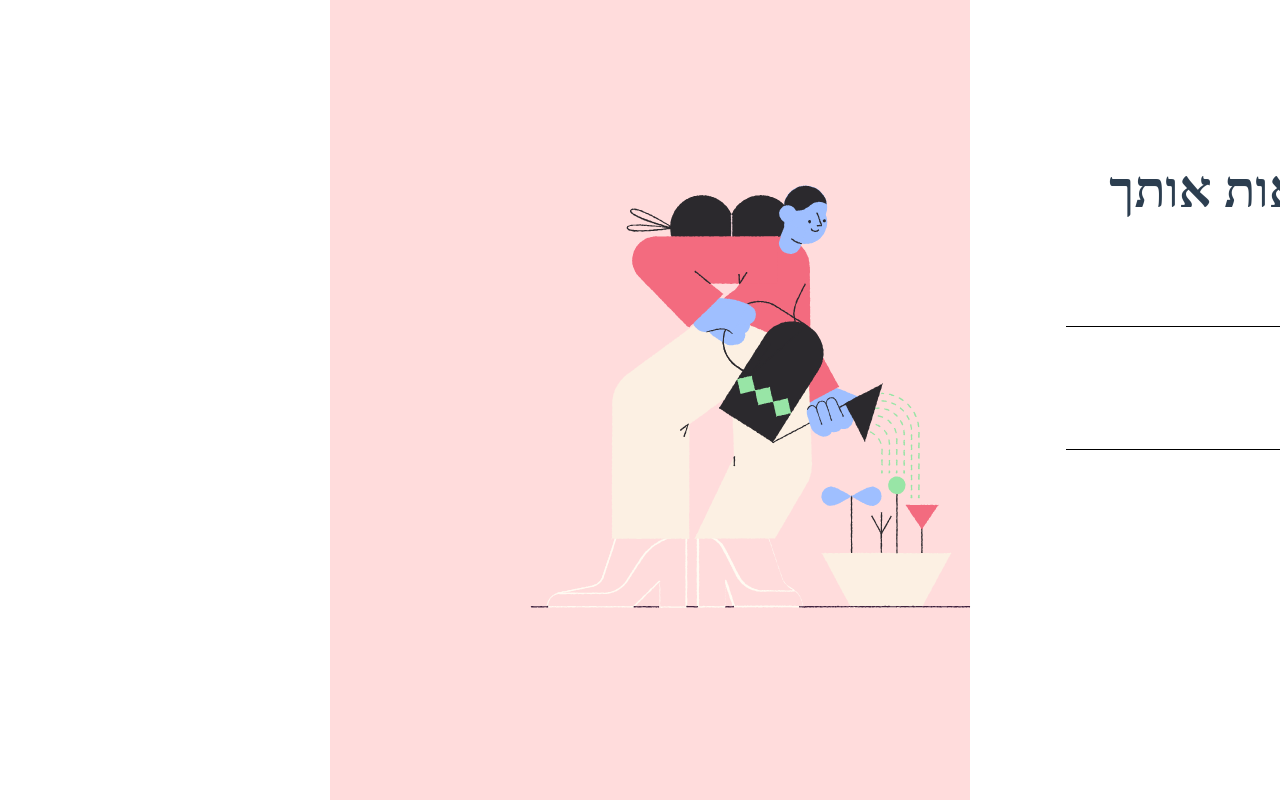
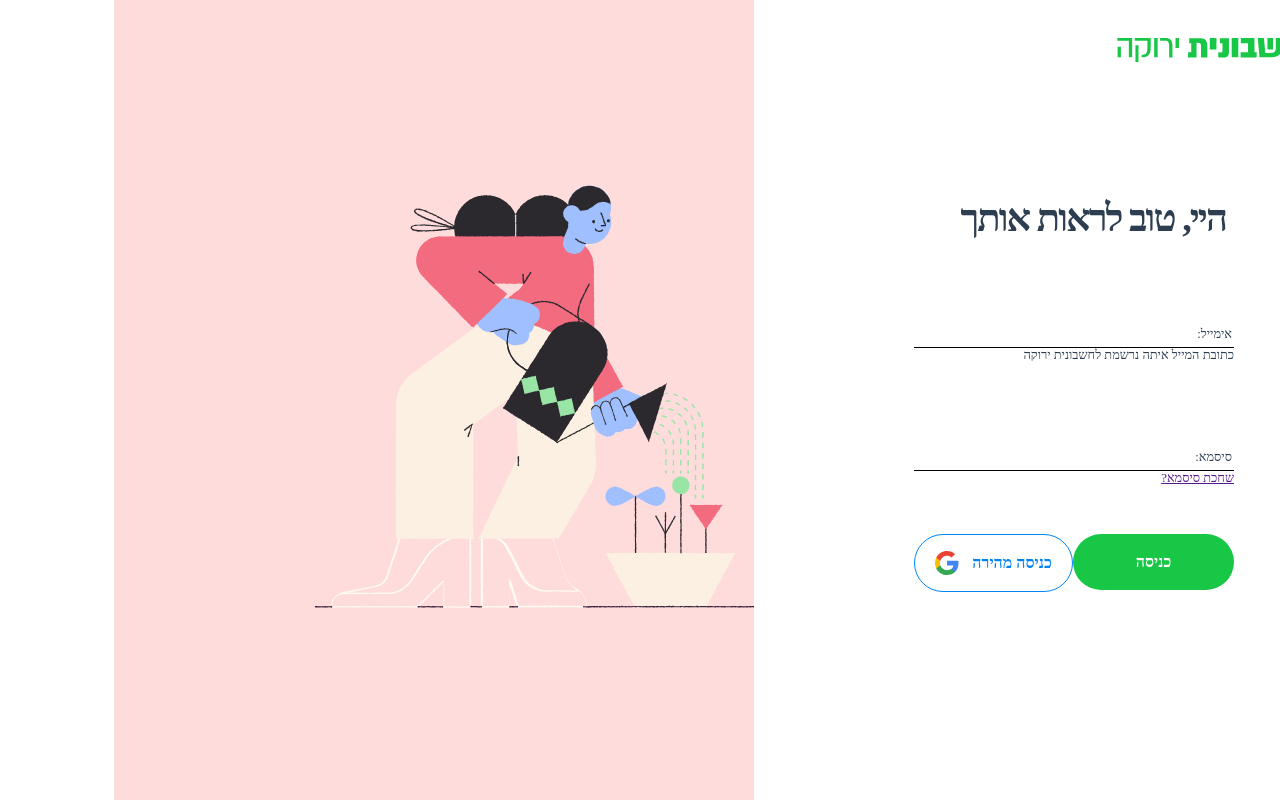
Before and after one commit to alongalperin/alon-frontend, a Vue app: page /#/login in a window 1280 px wide. Built offline with nearby package versions, Linux system fonts and the light colour scheme; a small style sheet from the web is missing.

Commit message:
Working floating label

```diff
--- a/src/App.vue
+++ b/src/App.vue
@@ -34,5 +34,12 @@ body {
 
 h1 {
   margin: 0px;
+  font-size: 3rem;
+}
+
+@media only screen and (max-width: 620px) {
+  h1 {
+    font-size: 9rem;
+  }
 }
 </style>
--- a/src/components/LoginComponent.vue
+++ b/src/components/LoginComponent.vue
@@ -2,8 +2,9 @@
   <div class="login-component-container">
     <div class="right-side-container">
       <img class="login-compnay-logo" src="@/assets/green_logo.svg" />
+      <div class="middle-wrapper">
+        <h1 class="login-welcome-title">היי, טוב לראות אותך</h1>
         <div class="form-container">
-        <h1>היי, טוב לראות אותך</h1>
           <form class="form" @submit.prevent="onSubmit">
             <!-- Email input -->
             <div class="form-group">
@@ -15,14 +16,16 @@
                   id="email"
                   name="email"
                   autocomplete="off"
-                required
+                  placeholder="transparant placeholder"
                 />
                 <label for="email" class="input-floating-label">
                   <span class="input-floating-content">אימייל:</span>
                 </label>
                 <br />
               </div>
-            <span>כתובת המייל איתה נרשמת לחשבונית ירוקה</span>
+              <span class="input-remark"
+                >כתובת המייל איתה נרשמת לחשבונית ירוקה</span
+              >
             </div>
 
             <!-- Password input -->
@@ -35,22 +38,35 @@
                   id="password"
                   name="password"
                   autocomplete="off"
-                required
+                  placeholder="transparant placeholder"
                 />
                 <label for="password" class="input-floating-label">
                   <span class="input-floating-content">סיסמא:</span>
                 </label>
                 <br />
               </div>
-            <span><a href="" v-on:click.self.prevent>שחכת סיסמא?</a></span>
+              <span class="input-remark"
+                ><a href="" v-on:click.self.prevent>שחכת סיסמא?</a></span
+              >
             </div>
-          <div>
-            <input :disabled="loading" type="submit" value="Submit" />
-            <button>Google</button>
+            <div class="login-buttons-conatiner">
+              <input
+                class="btn signin-btn"
+                :disabled="loading"
+                type="submit"
+                value="כניסה"
+              />
+              <div class="btn google-signup-btn">
+                כניסה מהירה<img
+                  class="google-logo"
+                  src="@/assets/Google_G.svg"
+                />
+              </div>
             </div>
           </form>
           <LoadingComponent v-if="loading" />
           <p>{{ error }}</p>
+        </div>
       </div>
       <!-- END form container -->
       <!-- todo: change to one line comment -->
@@ -101,6 +117,7 @@ export default {
 
 <style lang="scss" scoped>
 $image-offset: -8.5%;
+$google-btn-color: #0084f4;
 
 .login-component-container {
   display: flex;
@@ -127,19 +144,29 @@ $image-offset: -8.5%;
 
 .right-side-container {
   width: 50vw;
+  height: 100vh;
   display: flex;
   flex-direction: column;
   justify-content: center;
   align-items: center;
 }
 
-.form-container {
-  width: 70%;
-  height: 60vh;
+.middle-wrapper {
+  width: 50%;
+}
+
+.login-welcome-title {
+  position: relative;
+  right: 1vh;
+  letter-spacing: -2px;
 }
 
 .form-group {
   margin-bottom: 6vh;
+}
+
+.input-remark {
+  width: 100%;
 }
 
 .form {
@@ -147,9 +174,8 @@ $image-offset: -8.5%;
   height: auto;
 }
 
-.form-container h1 {
-  /* todo: use scss */
-  font-size: 4rem; /* todo: work with rem */
+.form-button-error {
+  display: none !important;
 }
 
 .input-text-container {
@@ -158,6 +184,11 @@ $image-offset: -8.5%;
   width: 100%;
   box-sizing: border-box;
   overflow: hidden;
+}
+
+::-webkit-input-placeholder {
+  transition: inherit;
+  opacity: 0;
 }
 
 .input-text-container label {
@@ -207,8 +238,22 @@ $image-offset: -8.5%;
 }
 
 .input-text:focus + .input-floating-label .input-floating-content,
+input:not(:placeholder-shown) + .input-floating-label .input-floating-content {
+  /* valid because required is satisfied */
+  transform: translateY(-80%);
+  font-size: 14px;
+  color: #5fa8d3;
+}
+
+.input-text:focus + .input-floating-label::after,
+input:not(:placeholder-shown) + .input-floating-label::after {
+  transform: translateX(0%);
+}
+
+/*
+
+.input-text:focus + .input-floating-label .input-floating-content,
 .input-text:valid + .input-floating-label .input-floating-content {
-  /* valid because required is satisfied */
   transform: translateY(-80%);
   font-size: 14px;
   color: #5fa8d3;
@@ -218,6 +263,7 @@ $image-offset: -8.5%;
 .input-text:valid + .input-floating-label::after {
   transform: translateX(0%);
 }
+*/
 
 .login-compnay-logo {
   position: absolute;
@@ -225,6 +271,54 @@ $image-offset: -8.5%;
   top: 3.5%;
   width: 221px;
   height: 34px;
+}
+
+.login-buttons-conatiner {
+  display: flex;
+  flex-direction: row;
+  place-content: space-between;
+}
+
+.btn {
+  height: 56px;
+  width: 228px;
+  border-radius: 100px;
+  border: none;
+  font-family: "almoni-neue-dl"; /* todo: add fallback font */
+  font-weight: 700;
+  font-size: 16px;
+  line-height: 20px;
+  cursor: pointer;
+}
+
+.signin-btn {
+  color: #ffffff;
+  background: #18c746;
+}
+
+.signin-btn:hover {
+  background: lighten(#18c746, 3%);
+}
+
+.google-signup-btn {
+  background: #fff;
+  border: 1px solid $google-btn-color;
+  color: $google-btn-color;
+  display: flex;
+  flex-direction: row;
+  align-items: center;
+  justify-content: center;
+}
+
+.google-signup-btn:hover {
+  border: 1px solid lighten($google-btn-color, 30%);
+}
+
+.google-signup-btn .google-logo {
+  /* todo: use scss*/
+  height: 24px;
+  width: 24px;
+  margin-right: 13px;
 }
 
 @media only screen and (max-width: 620px) {
@@ -243,13 +337,34 @@ $image-offset: -8.5%;
   }
 
   .login-compnay-logo {
-    left: 50%;
-    transform: translate(-50%);
+    right: unset;
+  }
+
+  .middle-wrapper {
+    width: 80%;
   }
 
   .form-container {
-    width: 100%;
-    height: 80vh;
+    width: 80%;
+    margin: 0 auto;
+  }
+
+  .input-floating-content {
+    font-size: 6rem;
+  }
+
+  .input-remark {
+    font-size: 3rem;
+    font-weight: 600;
+  }
+
+  .login-buttons-conatiner {
+    flex-direction: column;
+    align-items: center;
+  }
+
+  .btn {
+    margin-bottom: 2vh;
   }
 }
 </style>
```
Lines whose indentation alone changed are shown as unchanged.
